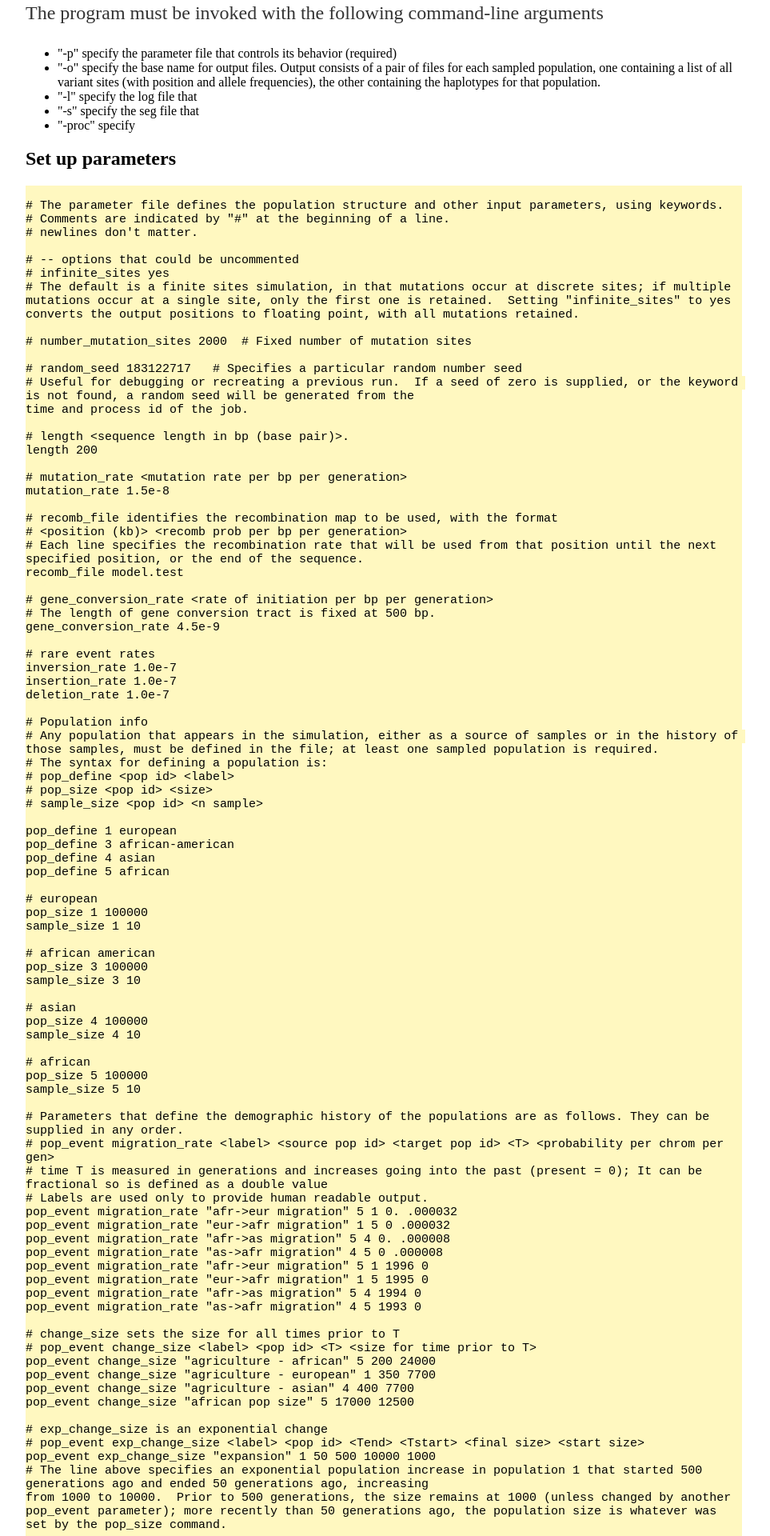
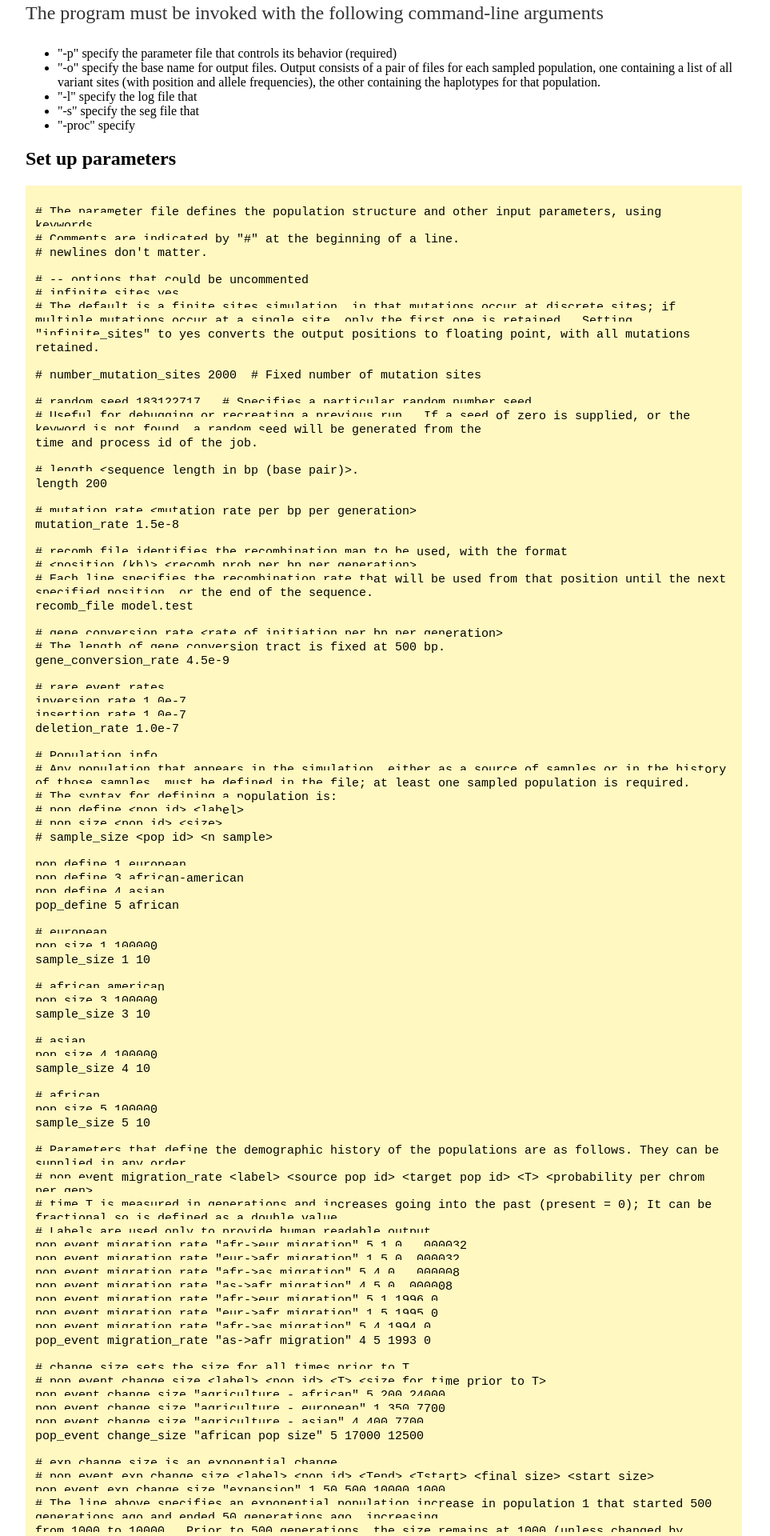
Before and after one commit to lybird300/lybird300.github.io, a Jekyll site: the page built from _posts/2015-04-20-cojava-manual.md, in a window 1280 px wide. Shown: the part 306-2226 px from the top of the page at 80% size, without its empty margins (160-1123 px from the left). Built offline with Jekyll 4.4.1, drawn with Linux system fonts in a browser that asks for light colours.

Commit message:
Update main.css

```diff
--- a/css/main.css
+++ b/css/main.css
@@ -62,4 +62,5 @@
     white-space: -pre-wrap;      /* Opera 4-6 */
     white-space: -o-pre-wrap;    /* Opera 7 */
     word-wrap: break-word;
+    padding: 8px 12px;
 }
```
